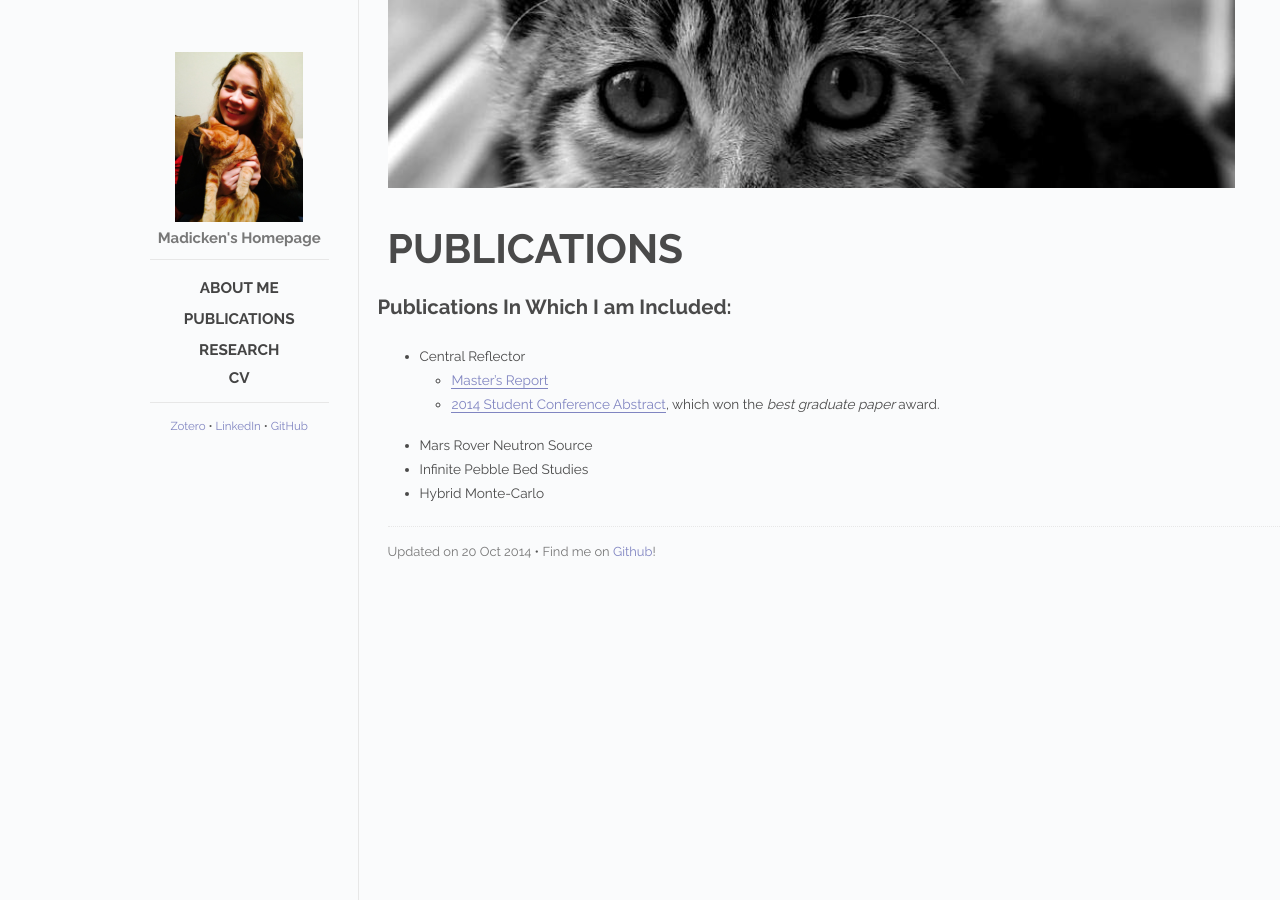
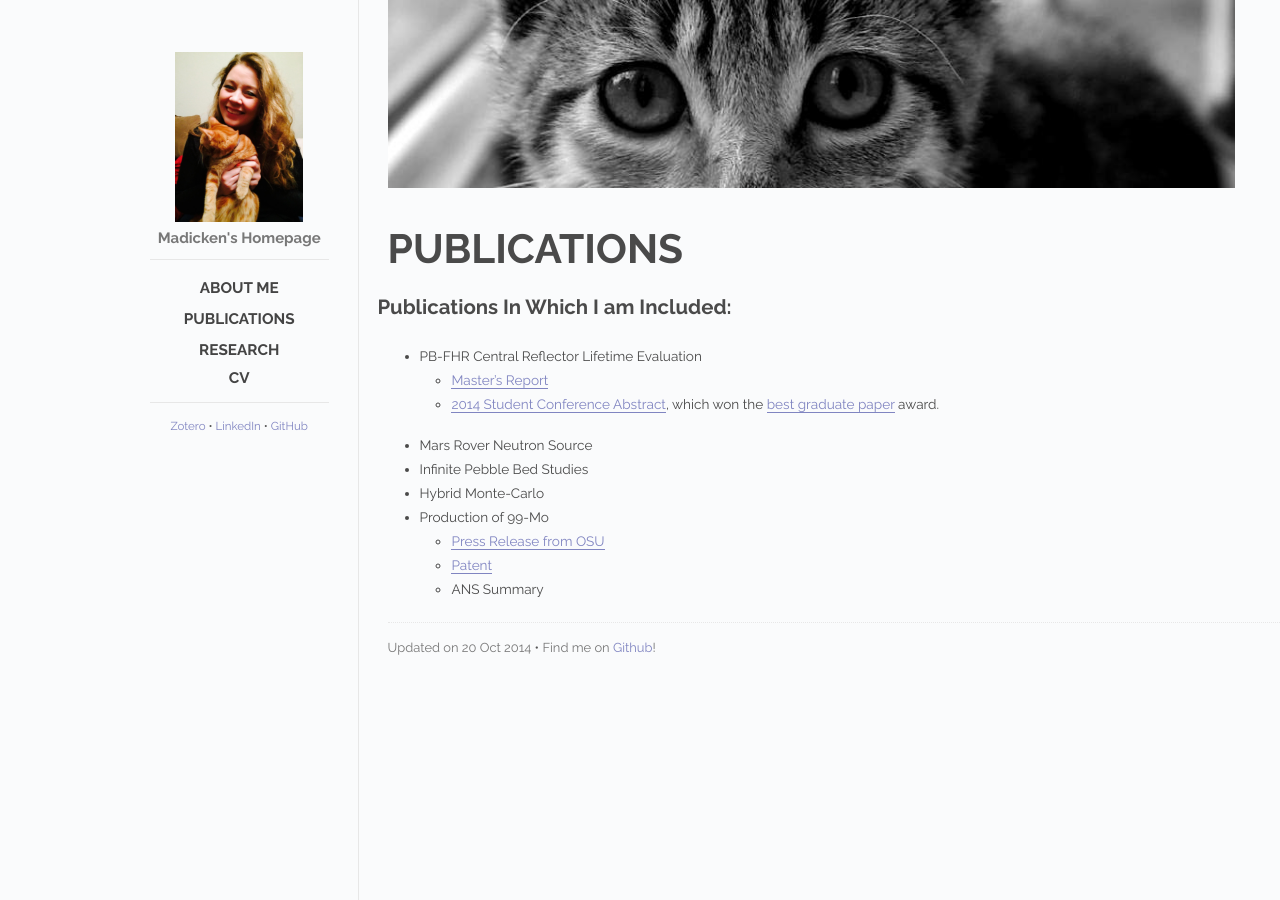
Before and after one commit to munkm/munkm.github.io, a Jekyll site: the page built from _posts/2014-10-20-publications.md, in a window 1280 px wide. Built offline with Jekyll 4.4.1, drawn with Linux system fonts in a browser that asks for light colours; Markdown is read by kramdown in place of the engine named in the settings.

Commit message:
adding links to 99Mo work

```diff
--- a/_posts/2014-10-20-publications.md
+++ b/_posts/2014-10-20-publications.md
@@ -8,9 +8,13 @@ categories: posts
 
 ## Publications In Which I am Included:
 
-* Central Reflector
+* PB-FHR Central Reflector Lifetime Evaluation
   * [Master's Report](/papers/Report_Final.pdf)
-  * [2014 Student Conference Abstract](/papers/munk_abstract_2014.pdf), which won the *best graduate paper* award.
+  * [2014 Student Conference Abstract](/papers/munk_abstract_2014.pdf), which won the [best graduate paper](http://www.mne.psu.edu/news/news_detail.cfm?nid=366) award.
 * Mars Rover Neutron Source
 * Infinite Pebble Bed Studies
 * Hybrid Monte-Carlo
+* Production of 99-Mo
+  * [Press Release from OSU](http://oregonstate.edu/terra/2014/05/oregon-state-nuclear-engineers-solve-looming-medical-isotope-shortage/)
+  * [Patent](http://www.google.com/patents/US20120027152)
+  * ANS Summary
```
